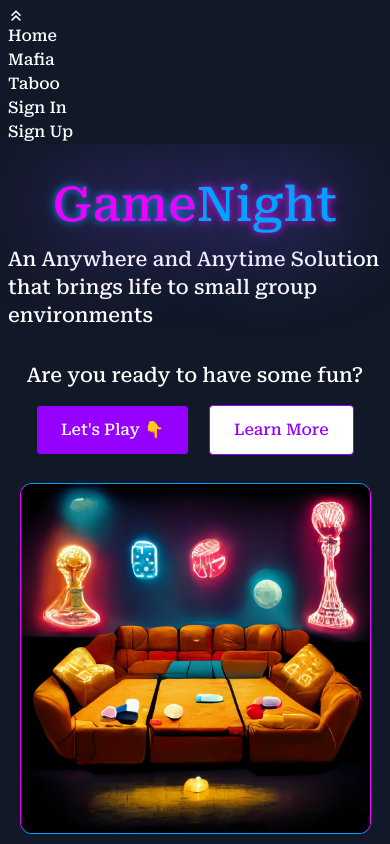
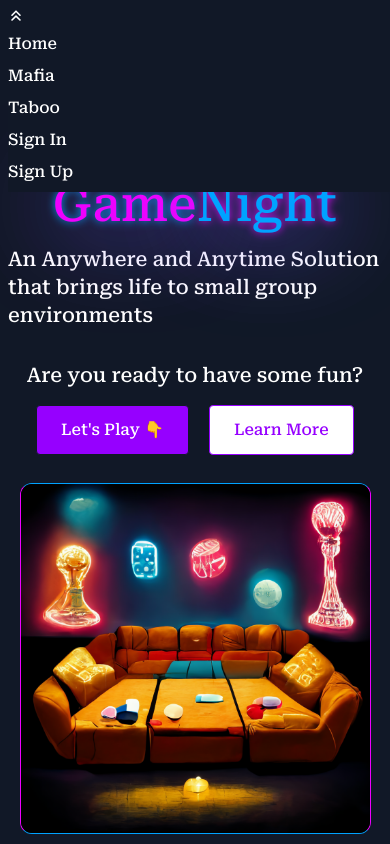
Before and after one commit to snipergz/GameNight, a React (Create React App) app in the folder frontend/: page / in a window 390 px wide. Both pictures are taken after a click on the element 195 px from the left and 12 px from the top of the page. Shown: the top 844 px of the page. Built offline with nearby package versions, Linux system fonts and the light colour scheme.

Commit message:
nav fixes

```diff
--- a/frontend/src/components/Navbar.jsx
+++ b/frontend/src/components/Navbar.jsx
@@ -15,7 +15,7 @@ const Navbar = () => {
             : "text-white flex flex-col md:gap-1 p-2 "
         }
       >
-        <div className="invisible md:visible flex items-center ">
+        <div className="invisible lg:visible flex items-center ">
           <Link className="font-bold mr-4 hidden sm:block" to="/">
             <span className="text-neonPink text-xl">Game</span>
             <span className="text-neonBlue text-xl">Night</span>
@@ -28,19 +28,28 @@ const Navbar = () => {
           >
             {!nav ? <HiOutlineViewList /> : <HiChevronDoubleUp />}
           </div>
-          <Link to="/home" className="hover:text-neonBlue md:pr-3">
+          <Link
+            to="/home"
+            className="hover:text-neonBlue pb-2 pt-2 lg:pr-3 lg:pb-0 lg:pt-0"
+          >
             Home
           </Link>
-          <Link to="/mafia" className="hover:text-neonPink md:pr-3">
+          <Link
+            to="/mafia"
+            className="hover:text-neonPink pb-2 lg:pr-3 lg:pb-0"
+          >
             Mafia
           </Link>
-          <Link to="/taboo" className="hover:text-neonBlue md:pr-3">
+          <Link
+            to="/taboo"
+            className="hover:text-neonBlue pb-2 lg:pr-3 lg:pb-0"
+          >
             Taboo
           </Link>
-          <button className="hover:text-neonPink text-left md:pr-3">
+          <button className="hover:text-neonPink text-left pb-2 lg:pr-3 lg:pb-0">
             Sign In
           </button>
-          <button className="hover:text-neonBlue text-left md:pr-3">
+          <button className="hover:text-neonBlue text-left pb-2 lg:pr-3 lg:pb-0">
             Sign Up
           </button>
         </div>
```
Also changed, not shown: 1 other file (tests, documents, lock files or other folders).
